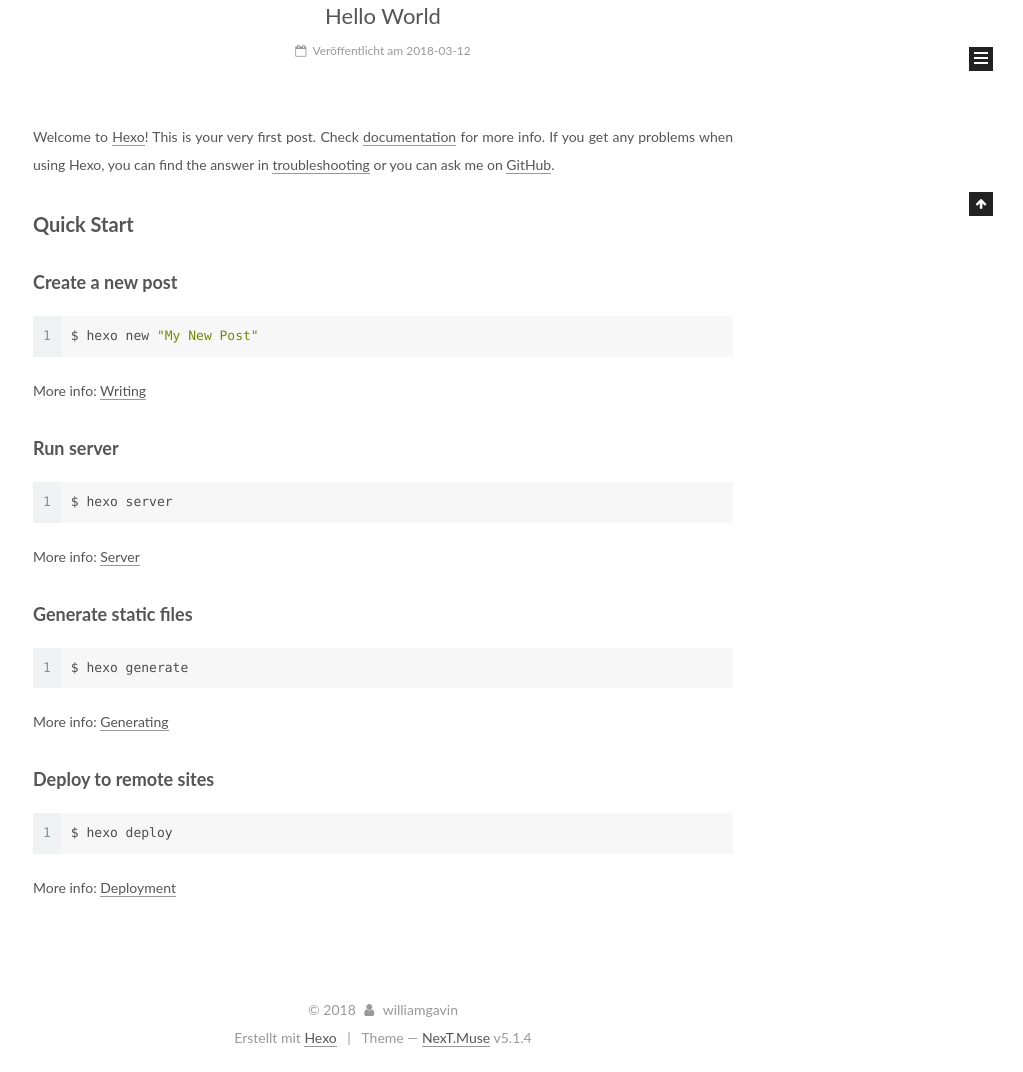
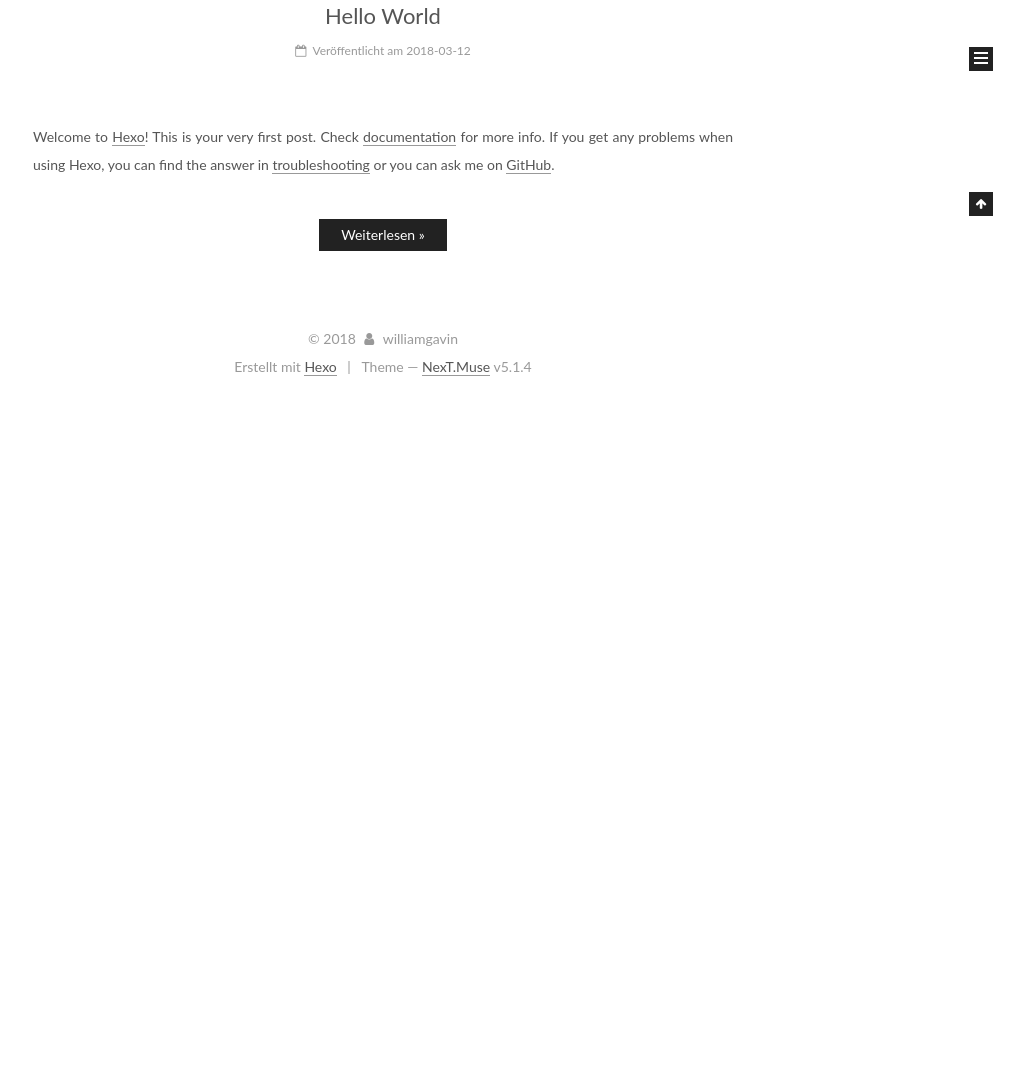
Before and after one commit to williamgavin007/williamgavin007.github.io, a plain HTML site: page index.html in a window 1280 px wide. Shown: the part 684-1756 px from the top of the page, without its empty margins (257-1280 px from the left). After the commit the page ends 1085 px from the top, so only its background shows below. Drawn offline with Linux system fonts and the light colour scheme.

Commit message:
Site updated: 2018-03-12 19:38:29

```diff
--- a/css/main.css
+++ b/css/main.css
@@ -1822,7 +1822,7 @@ pre .javascript .function {
   width: 4px;
   height: 4px;
   border-radius: 50%;
-  background: #ffff45;
+  background: #2a53c6;
 }
 .links-of-blogroll {
   font-size: 13px;
--- a/index.html
+++ b/index.html
@@ -417,18 +417,14 @@
 
 
 
-
-            <p>Welcome to <a href="https://hexo.io/" target="_blank" rel="noopener">Hexo</a>! This is your very first post. Check <a href="https://hexo.io/docs/" target="_blank" rel="noopener">documentation</a> for more info. If you get any problems when using Hexo, you can find the answer in <a href="https://hexo.io/docs/troubleshooting.html" target="_blank" rel="noopener">troubleshooting</a> or you can ask me on <a href="https://github.com/hexojs/hexo/issues" target="_blank" rel="noopener">GitHub</a>.</p>
-<h2 id="Quick-Start"><a href="#Quick-Start" class="headerlink" title="Quick Start"></a>Quick Start</h2><h3 id="Create-a-new-post"><a href="#Create-a-new-post" class="headerlink" title="Create a new post"></a>Create a new post</h3><figure class="highlight bash"><table><tr><td class="gutter"><pre><span class="line">1</span><br></pre></td><td class="code"><pre><span class="line">$ hexo new <span class="string">"My New Post"</span></span><br></pre></td></tr></table></figure>
-<p>More info: <a href="https://hexo.io/docs/writing.html" target="_blank" rel="noopener">Writing</a></p>
-<h3 id="Run-server"><a href="#Run-server" class="headerlink" title="Run server"></a>Run server</h3><figure class="highlight bash"><table><tr><td class="gutter"><pre><span class="line">1</span><br></pre></td><td class="code"><pre><span class="line">$ hexo server</span><br></pre></td></tr></table></figure>
-<p>More info: <a href="https://hexo.io/docs/server.html" target="_blank" rel="noopener">Server</a></p>
-<h3 id="Generate-static-files"><a href="#Generate-static-files" class="headerlink" title="Generate static files"></a>Generate static files</h3><figure class="highlight bash"><table><tr><td class="gutter"><pre><span class="line">1</span><br></pre></td><td class="code"><pre><span class="line">$ hexo generate</span><br></pre></td></tr></table></figure>
-<p>More info: <a href="https://hexo.io/docs/generating.html" target="_blank" rel="noopener">Generating</a></p>
-<h3 id="Deploy-to-remote-sites"><a href="#Deploy-to-remote-sites" class="headerlink" title="Deploy to remote sites"></a>Deploy to remote sites</h3><figure class="highlight bash"><table><tr><td class="gutter"><pre><span class="line">1</span><br></pre></td><td class="code"><pre><span class="line">$ hexo deploy</span><br></pre></td></tr></table></figure>
-<p>More info: <a href="https://hexo.io/docs/deployment.html" target="_blank" rel="noopener">Deployment</a></p>
-
-
+          <p>Welcome to <a href="https://hexo.io/" target="_blank" rel="noopener">Hexo</a>! This is your very first post. Check <a href="https://hexo.io/docs/" target="_blank" rel="noopener">documentation</a> for more info. If you get any problems when using Hexo, you can find the answer in <a href="https://hexo.io/docs/troubleshooting.html" target="_blank" rel="noopener">troubleshooting</a> or you can ask me on <a href="https://github.com/hexojs/hexo/issues" target="_blank" rel="noopener">GitHub</a>.</p>
+          <!--noindex-->
+          <div class="post-button text-center">
+            <a class="btn" href="/2018/03/12/hello-world/#more" rel="contents">
+              Weiterlesen &raquo;
+            </a>
+          </div>
+          <!--/noindex-->
 
 
     </div>
```
Also changed, not shown: 2018/03/12/hello-world/index.html (+5 -4 lines).
